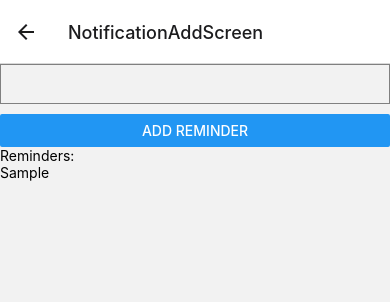
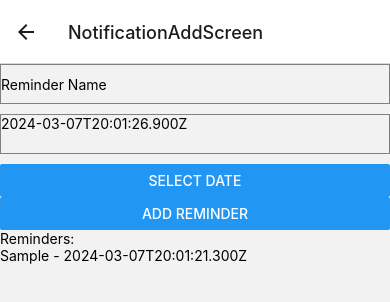
Before and after one commit to horzzzz/reactMobile2, a React Native app: screen /NotificationAddScreen in a window 390 px wide. Both pictures are taken after typing "Sample" into the empty fields and a click on the button "ADD REMINDER". Shown: the top 302 px of the page. Built offline with nearby package versions, Linux system fonts and the light colour scheme.

Commit message:
работает добавление даты в напоминание

```diff
--- a/package.json
+++ b/package.json
@@ -10,13 +10,15 @@
     "test": "jest"
   },
   "dependencies": {
-    "@react-native-community/datetimepicker": "^7.6.2",
+    "@react-native-community/datetimepicker": "^7.6.3",
     "@react-native-community/masked-view": "^0.1.11",
     "@react-navigation/native": "^6.1.14",
     "@react-navigation/stack": "^6.3.25",
     "android": "^0.0.8",
+    "lodash": "^4.17.21",
     "react": "18.2.0",
     "react-native": "0.73.5",
+    "react-native-datepicker": "^1.7.2",
     "react-native-gesture-handler": "^2.15.0",
     "react-native-modal-datetime-picker": "^17.1.0",
     "react-native-push-notification": "^8.1.1",
--- a/src/Screens/NotificationAddScreen.tsx
+++ b/src/Screens/NotificationAddScreen.tsx
@@ -1,32 +1,60 @@
 import * as React from 'react';
-import { View, Text } from 'react-native';
+import { View, Text, Alert } from 'react-native';
 import useReminderStore from '../Store/store';
 import { useState } from 'react';
 import { Button, TextInput } from 'react-native';
+import { DateTimePickerAndroid } from '@react-native-community/datetimepicker';
+const NotificationAddScreen: React.FC = () => {
+  const [reminderName, setReminderName] = useState('');
+  const [newDate, setNewDate] = useState(new Date());
+  const [showDatePicker, setShowDatePicker] = useState(false);
 
-const NotificationAddScreen: React.FC = () => {
-  const [newReminder, setNewReminder] = useState('');
-    const { reminders, addReminder } = useReminderStore();
+
+  const { reminders, addReminder } = useReminderStore();
 
   const handleAddReminder = () => {
-    if (newReminder.trim() !== '') {
-      addReminder(newReminder);
-      setNewReminder('');
-    }
+    // if(!isEmpty(reminderName) && !isEmpty(newDate)){
+
+        addReminder({name: reminderName, date: newDate.toISOString()});
+        setReminderName('');
+        setNewDate(new Date());
+    // } else{
+    //   Alert.alert("OSHIBKA")
+    // }
+
   };
 
+  const handleDateChange = (event: any, selectedDate?: Date) => {
+    setShowDatePicker(false);
+    const currentDate = selectedDate || newDate;
+    setNewDate(currentDate);
+  };
+  console.log(reminders)
+
+  const toggleDatePicker = () => {
+    DateTimePickerAndroid.open({
+      value: newDate,
+      mode: "date",
+      display:"default",
+      onChange:handleDateChange
+    })
+  }
+
   return (
-    <View>
+    <View style={{ flex: 1 }}>
       <TextInput
         style={{ height: 40, borderColor: 'gray', borderWidth: 1, marginBottom: 10 }}
-        value={newReminder}
-        onChangeText={(text) => setNewReminder(text)}
+        value={reminderName}
+        onChangeText={(text) => setReminderName(text)}
+        placeholder="Reminder Name"
       />
+      <Text style={{ height: 40, borderColor: 'gray', borderWidth: 1, marginBottom: 10 }}>{newDate.toISOString()}</Text>
+      <Button title="Select Date" onPress={toggleDatePicker} />
       <Button title="Add Reminder" onPress={handleAddReminder} />
 
       <Text>Reminders:</Text>
       {reminders.map((reminder, index) => (
-        <Text key={index}>{reminder}</Text>
+        <Text key={index}>{reminder.name} - {reminder.date.toString()}</Text>
       ))}
     </View>
   );
--- a/src/Screens/NotificationScreen.tsx
+++ b/src/Screens/NotificationScreen.tsx
@@ -5,18 +5,23 @@ import useReminderStore from '../Store/store';
 
 const NotificationScreen: React.FC = () => {
   const navigation = useNavigation();
+  const { reminders } = useReminderStore();
 
   const navigateToNotificationAddScreen = () => {
     navigation.navigate('NotificationAddScreen' as never);
   };
-  const { reminders } = useReminderStore();
+
+
 
   return (
     <View>
       <Button title="Go to ..." onPress={navigateToNotificationAddScreen} />
       <Text>Reminders:</Text>
       {reminders.map((reminder, index) => (
-        <Text key={index}>{reminder}</Text>
+         <View key={index}>
+         <Text>{reminder.name}</Text>
+         <Text>{reminder.date.toString()}</Text>
+       </View>
       ))}
     </View>
   );
--- a/src/Store/store.ts
+++ b/src/Store/store.ts
@@ -1,13 +1,22 @@
 import  {create, SetState } from 'zustand';
 
+interface IReminder {
+  name: string;
+  date: Date|string;
+}
+
 interface ReminderStore {
-  reminders: string[];
-  addReminder: (reminder: string) => void;
+  reminders: IReminder[];
+  addReminder: (reminder: IReminder) => void;
 }
 
 const useReminderStore = create<ReminderStore>((set: SetState<ReminderStore>) => ({
   reminders: [],
-  addReminder: (reminder) => set((state) => ({ reminders: [...state.reminders, reminder] })),
-}));
+  addReminder: (reminder:IReminder) => {
+    console.log("params" ,reminder)
+    set((state) => {
+      console.log("state",state)
+      return{ reminders: [...state.reminders, reminder] }},
+)}}));
 
 export default useReminderStore;
```
Also changed, not shown: 2 other files (tests, documents, lock files or other folders).
